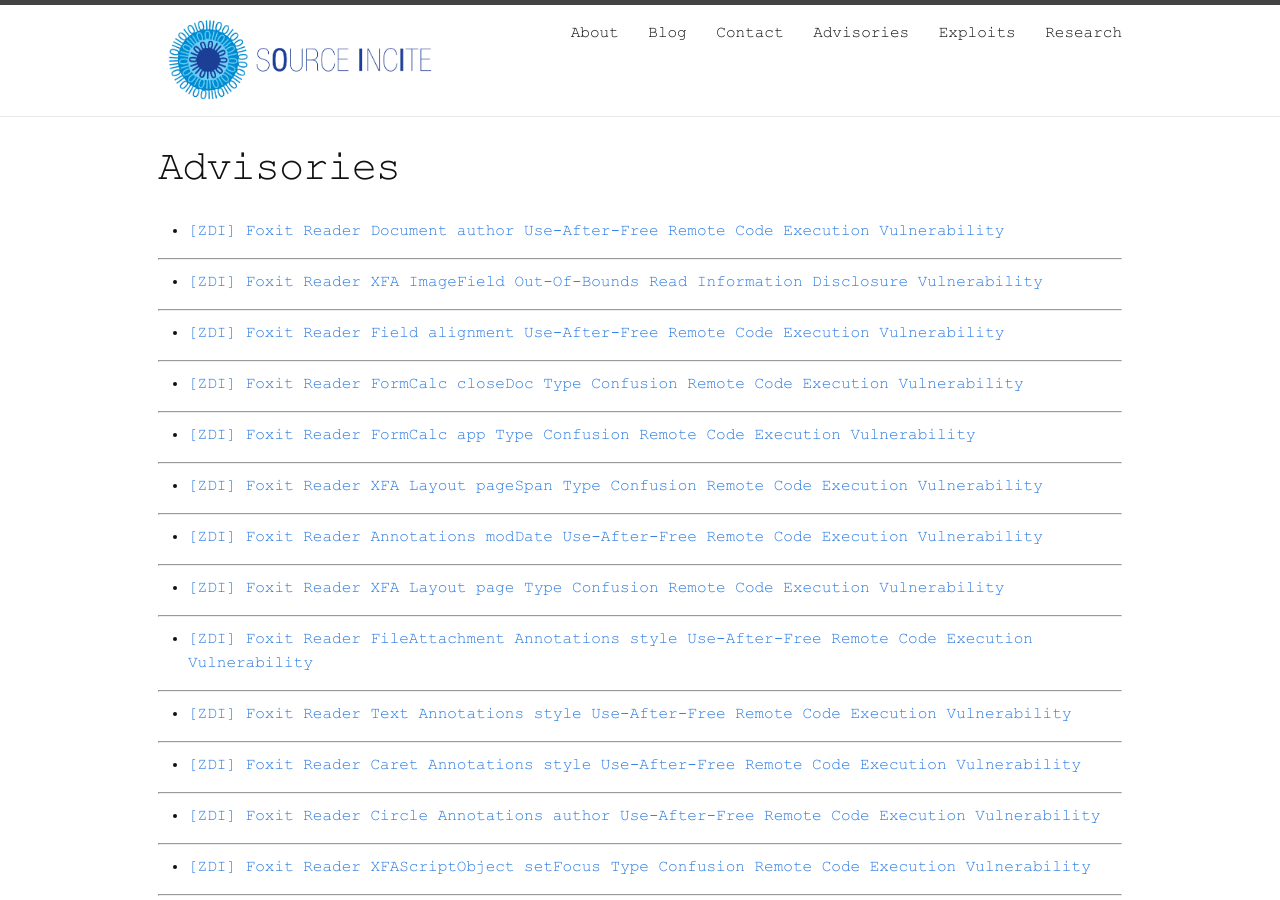
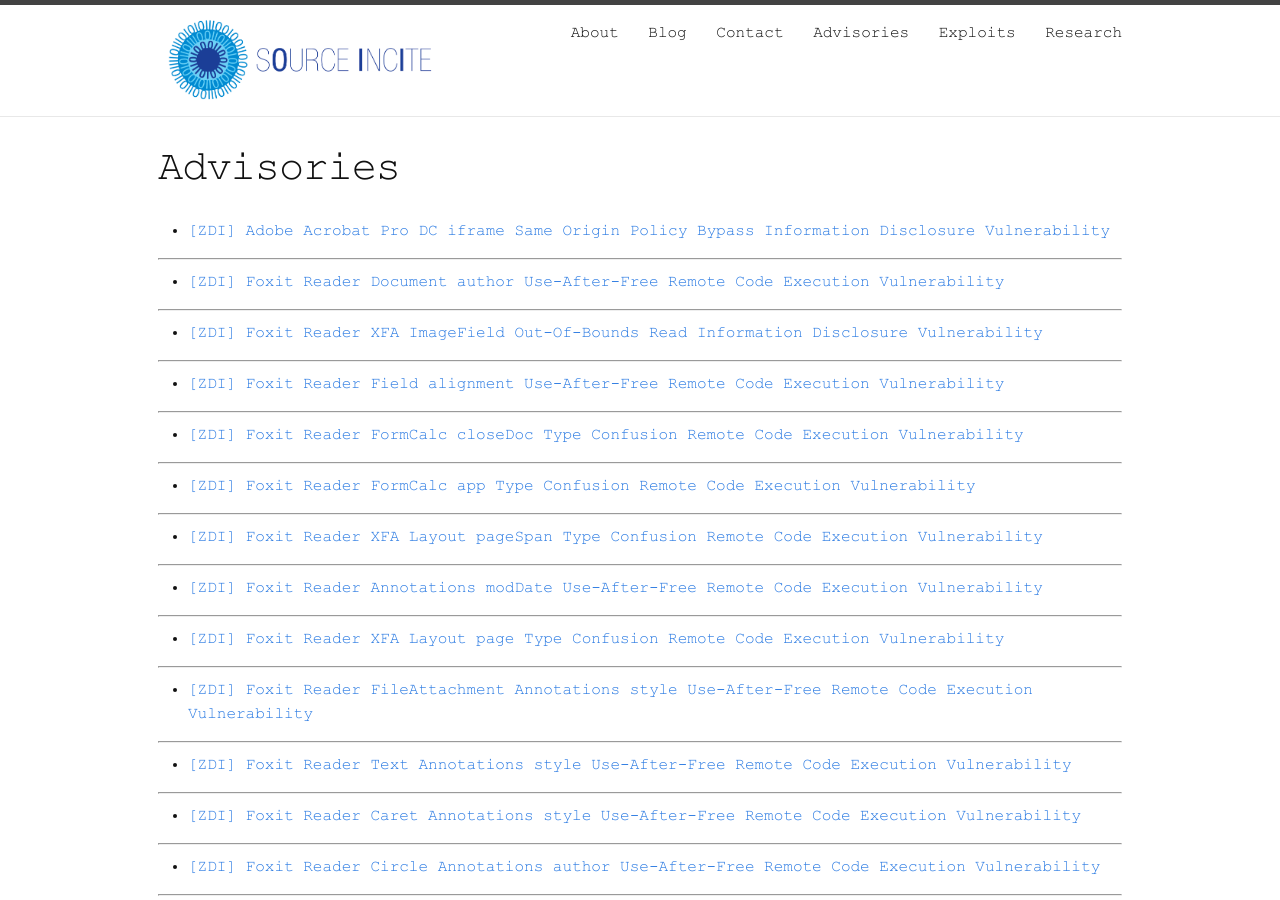
Before and after one commit to sourceincite/sourceincite.github.io, a Jekyll site: the page built from advisories/index.md, in a window 1280 px wide and 900 px high. Built offline with Jekyll 4.4.1, drawn with Linux system fonts in a browser that asks for light colours.

Commit message:
added sop bypass

```diff
--- a/advisories/index.md
+++ b/advisories/index.md
@@ -4,6 +4,10 @@
 permalink: /advisories/
 ---
 
+* [[ZDI] Adobe Acrobat Pro DC iframe Same Origin Policy Bypass Information Disclosure Vulnerability](http://www.zerodayinitiative.com/advisories/ZDI-17-927/)
+
+---
+
 * [[ZDI] Foxit Reader Document author Use-After-Free Remote Code Execution Vulnerability](http://www.zerodayinitiative.com/advisories/ZDI-17-892/)
 
 ---
```
